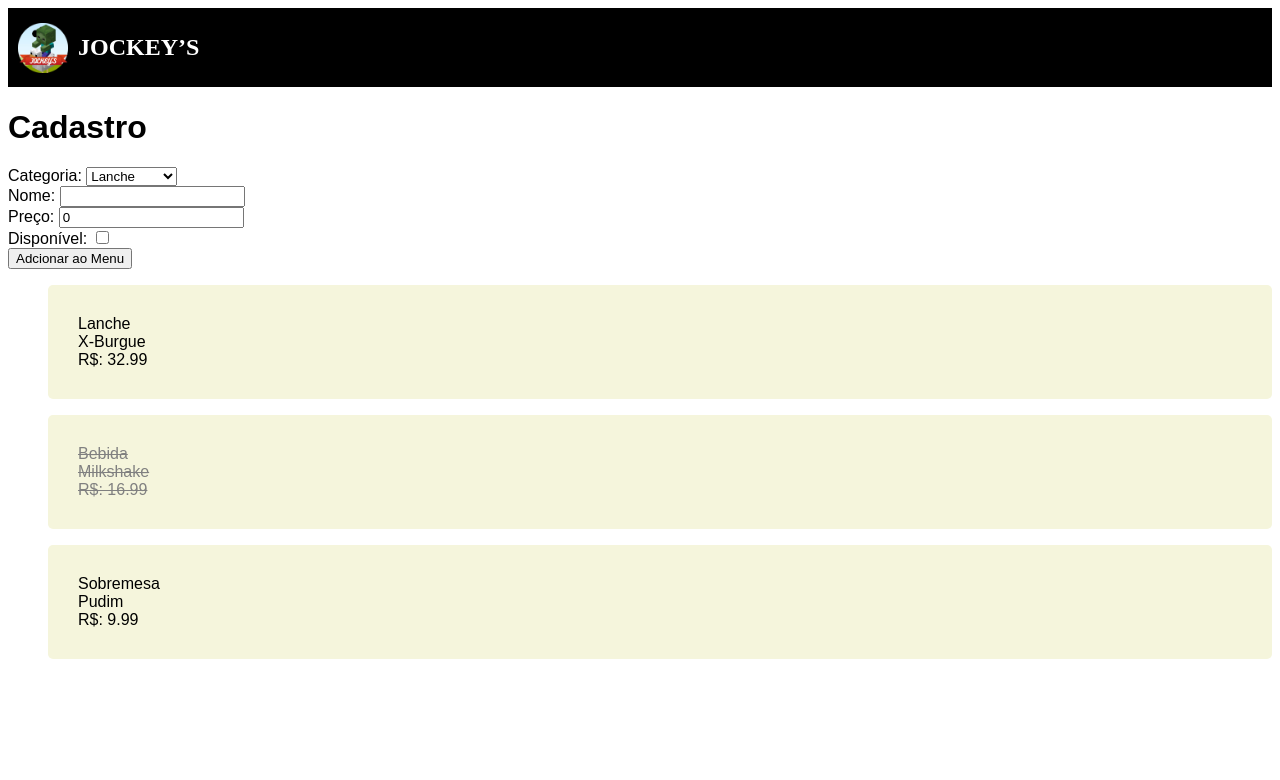
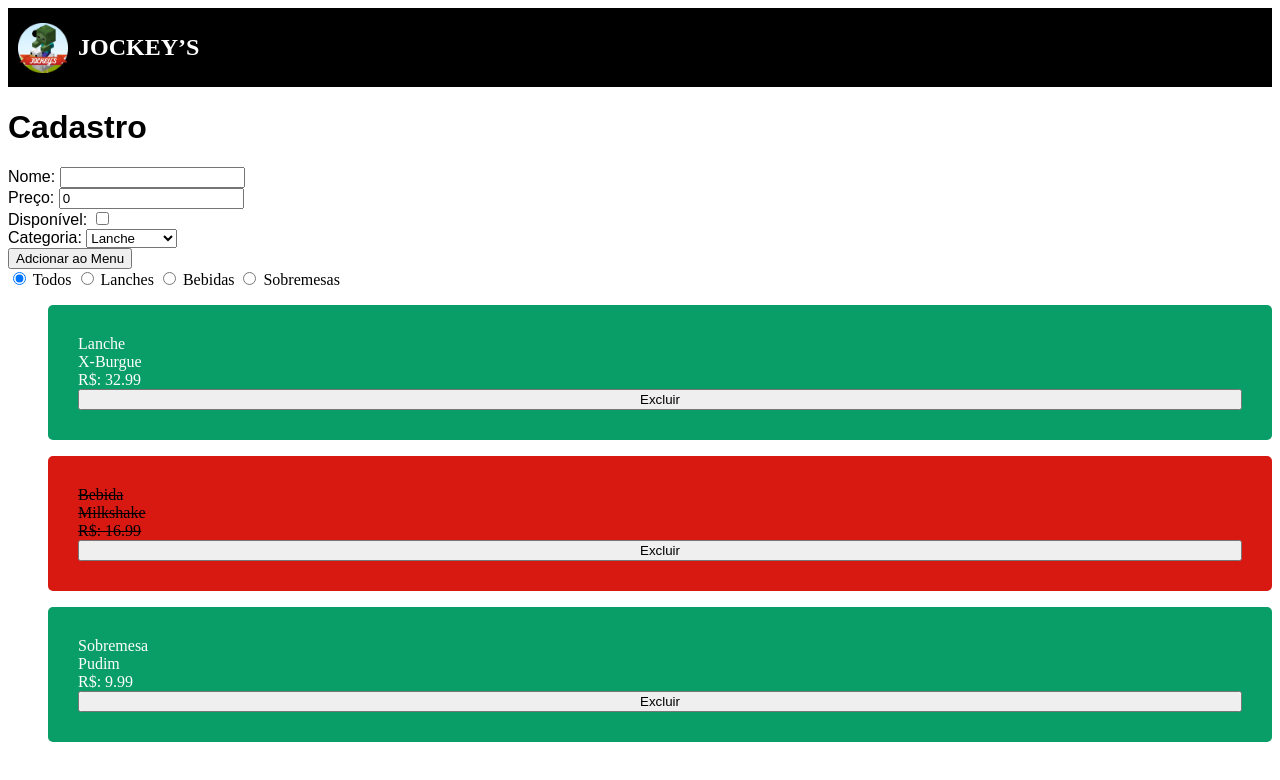
Before and after one commit to Estanate/projeto-lanchonete, a Vue app in the folder vue-lanchonete/: page / in a window 1280 px wide. Shown: the top 780 px of the page. Built offline with nearby package versions, Linux system fonts and the light colour scheme.

Commit message:
Delete/Resumo - Arrumar localItems

```diff
--- a/vue-lanchonete/src/components/Cadastro.vue
+++ b/vue-lanchonete/src/components/Cadastro.vue
@@ -1,6 +1,6 @@
 <script setup>
-import { items } from '@/assets/Assets';
-import { reactive, ref } from 'vue';
+import { items } from '@/Data/Data';
+import { reactive } from 'vue';
 
 //cria o objeto do formulario, e dps coloca o v-model pra preencher as info
 const form = reactive({
@@ -38,14 +38,6 @@ function addItem() {
 
   <!-- Crio o formulario, chamando a função de add item quando o botao submit for clickado, nao dando reload na pagina -->
   <form @submit.prevent="addItem">
-    <div class="category-item">
-        <label for="">Categoria: </label>
-        <select v-model="form.category" required="">
-            <option value="Lanche">Lanche</option>
-            <option value="Bebida">Bebida</option>
-            <option value="Sobremesa">Sobremesa</option>
-        </select>
-    </div>
     <div class="name-item">
         <label for="">Nome: </label>
         <input type="text" v-model="form.name" required="">
@@ -58,6 +50,14 @@ function addItem() {
         <label for="">Disponível: </label>
         <input type="checkbox" v-model="form.available">
     </div>
+    <div class="category-item">
+        <label for="">Categoria: </label>
+        <select v-model="form.category" required="">
+            <option value="Lanche">Lanche</option>
+            <option value="Bebida">Bebida</option>
+            <option value="Sobremesa">Sobremesa</option>
+        </select>
+    </div>
     <div class="submit-item">
         <button type="submit">Adcionar ao Menu</button>
     </div>
--- a/vue-lanchonete/src/components/Cardapio.vue
+++ b/vue-lanchonete/src/components/Cardapio.vue
@@ -1,32 +1,100 @@
 <script setup>
-import { items } from '../assets/Assets.js';
+import { items } from '../Data/Data.js';
+import { ref, computed } from 'vue';
+
+const localItems = ref([...items]);
+
+const filter = ref('Todos');
+const filteredItems = computed(() =>{
+    if (filter.value === 'Todos') {
+        return localItems.value;
+    }
+    else if (filter.value === 'Lanches') {
+        return localItems.value.filter(item => item.category === 'Lanche');
+    }
+    else if (filter.value === 'Bebidas') {
+        return localItems.value.filter(item => item.category === 'Bebida');
+    }
+    else if (filter.value === 'Sobremesas') {
+        return localItems.value.filter(item => item.category === 'Sobremesa');
+    }
+})
+
+const deleteItem = (id) => {
+    if(!confirm('Quer Excluir mesmo dog?')) return;
+
+    localItems.value = localItems.value.filter(item => item.id !== id)
+}
+
+const totalItems = computed(() => localItems.value.length);
+const availableItems = computed(() => {
+    return localItems.value.filter(item => item.available).length;
+});
+
 </script>
 
 <template>
-    <div class="cardapio">
-        <ul class="items-list">
-                <p class="cards"v-for="item in items" :key="item.id" :class="{indisponivel: !item.available}">
+
+    <!-- Filtros -->
+    <div class="filters">
+        <form>
+            <label class="filter-all">
+                <input type="radio" v-model="filter" value="Todos">
+                Todos
+            </label>
+            <label class="filter-lanches">
+                <input type="radio" v-model="filter" value="Lanches">
+                Lanches
+            </label>
+            <label class="filter-bebidas">
+                <input type="radio" v-model="filter" value="Bebidas">
+                Bebidas
+            </label>
+            <label class="filter-sobremesas">
+                <input type="radio" v-model="filter" value="Sobremesas">
+                Sobremesas
+            </label>
+        </form>
+    </div>
+
+    <!-- Resumos --
+     <div class="resumos">
+        <p>Total de Itens: {{ totalItems }}</p>
+        <p>Total disponivel: {{ availableItems }}</p>
+     </div>
+
+    <!-- lista de items -->
+    <ul class="items-list">
+            <p class="items" v-for="item in filteredItems" :key="item.id">
+                <div class="card"
+                :class="{indisponivel: !item.available}">
                     <span class="category">{{item.category}}</span>
                     <span class="name">{{ item.name }}</span>
                     <span class="price">R$: {{ item.price }}</span>
-                </p>
-        </ul>
-    </div>
+                    <button class="delete" @click="deleteItem(item.id)">Excluir</button>
+                </div>
+            </p>
+    </ul>
+
 </template>
 
 <style scoped>
-.indisponivel{
-    text-decoration: line-through;
-    color: gray;
-}
-
-.cards{
+.card{
     display: flex;
     flex-direction: column;
-    background-color: beige;
+    background-color: rgb(9, 157, 103);
+    color: white;
     border-radius: 5px;
     padding: 30px;
     margin-bottom:10px;
 }
 
+.indisponivel{
+    color: black;
+    background-color: rgb(215, 25, 18);
+    span{
+    text-decoration: line-through;
+    }
+}
+
 </style>
```
Also changed, not shown: vue-lanchonete/src/Data/Data.js (renamed from vue-lanchonete/src/assets/Assets.js).
